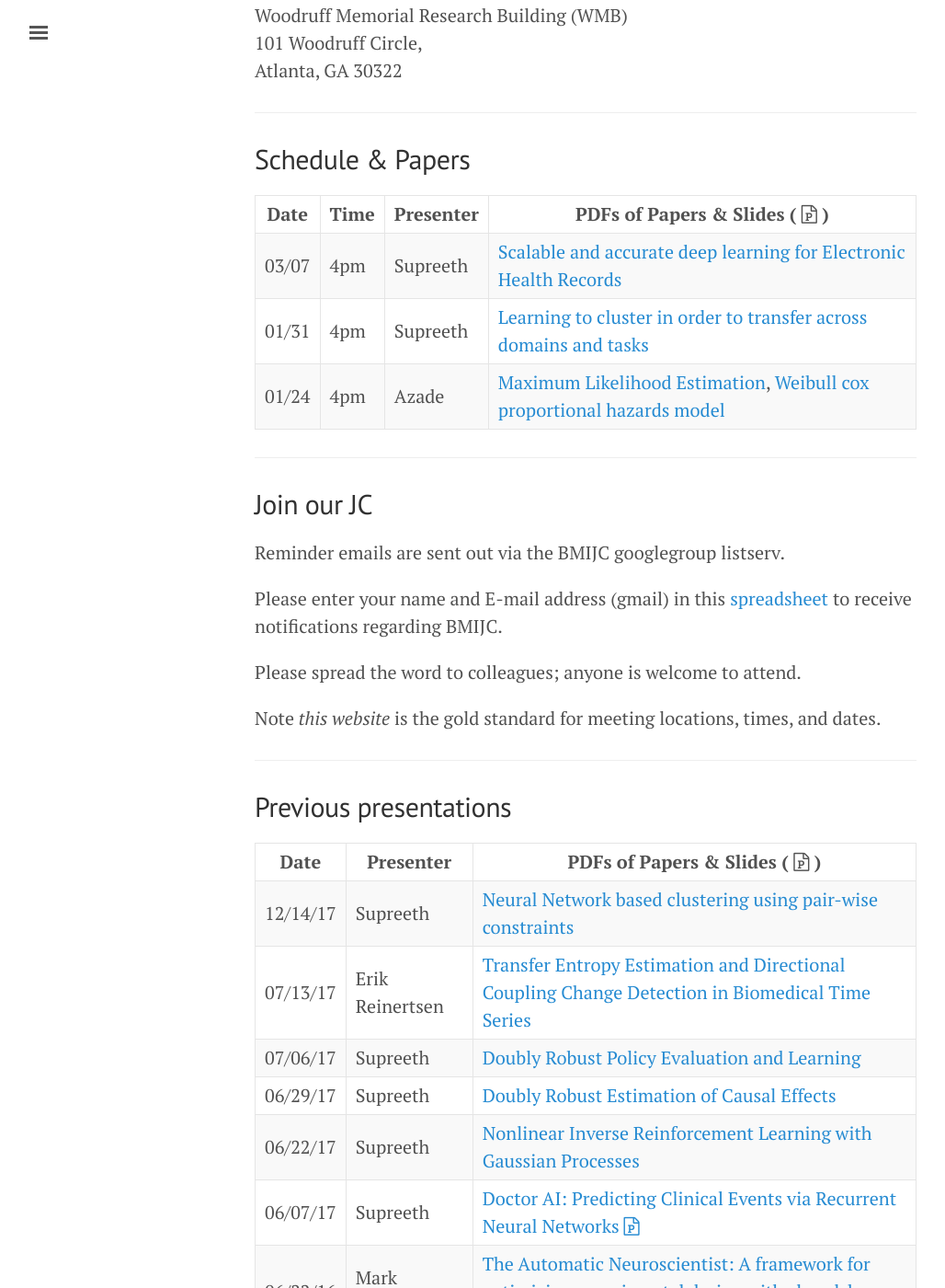
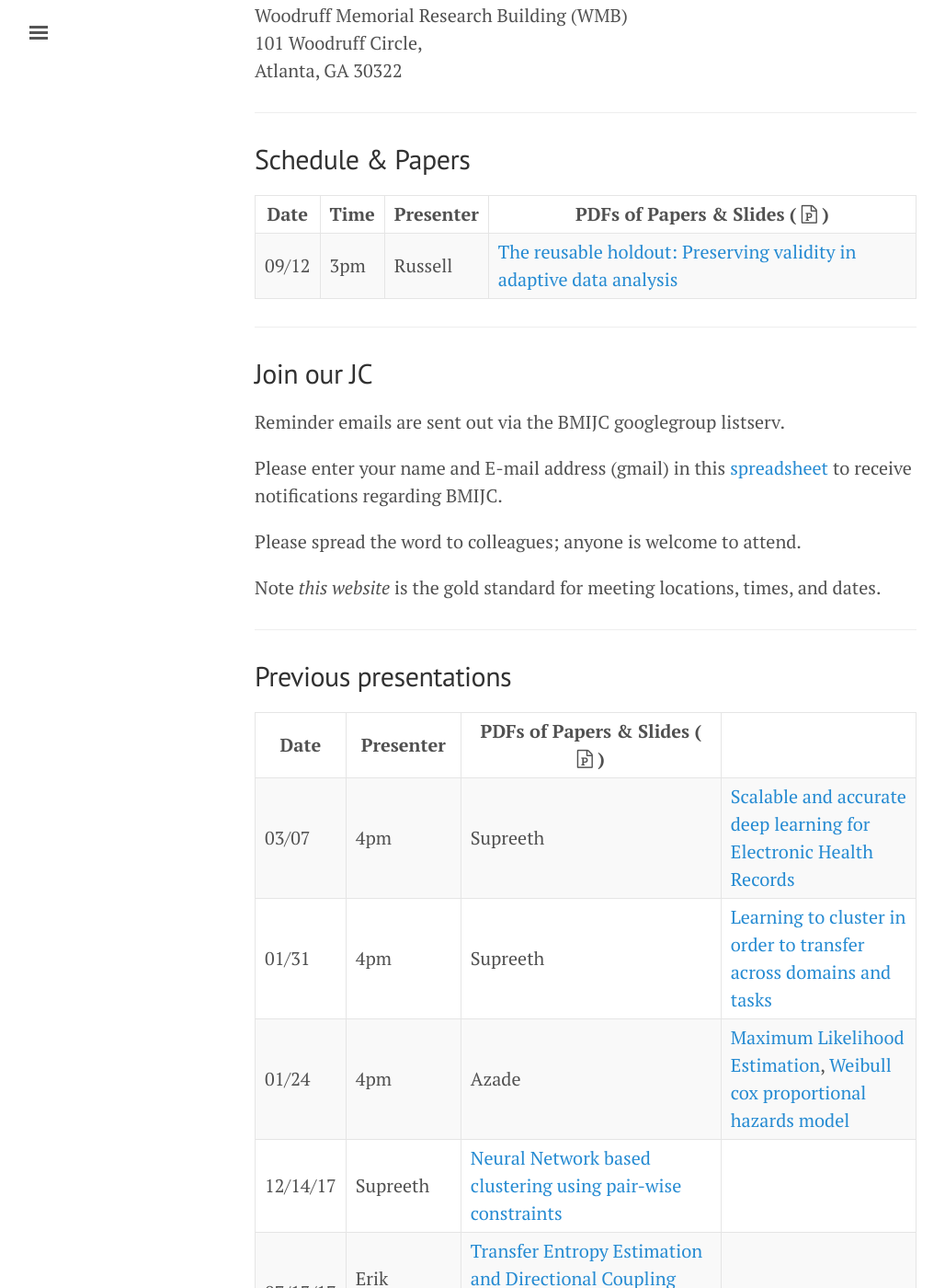
Before and after one commit to NematiLab/bmijc, a Jekyll site: the page built from index.md, in a window 1280 px wide and 1400 px high, scrolled down 527 px. Shown: the whole window at 92% size, without its empty margins (3-1031 px from the left). Built offline with Jekyll 4.4.1, drawn with Linux system fonts in a browser that asks for light colours; nearby versions of some CDN libraries; some of the changed lines change nothing that is shown.

Commit message:
Updated for Journal Club on 09-12-18

```diff
--- a/index.md
+++ b/index.md
@@ -31,9 +31,8 @@
 
 Date | Time    | Presenter | PDFs of Papers & Slides ( <i class='fa fa-file-powerpoint-o'></i> )
 --- | --- | --- | ---
-03/07 | 4pm | Supreeth | [Scalable and accurate deep learning for Electronic Health Records]({{ site.baseurl }}/assets/021418_paper.pdf){:target="_blank"}
-01/31 | 4pm | Supreeth | [Learning to cluster in order to transfer across domains and tasks]({{ site.baseurl }}/assets/013118_paper.pdf){:target="_blank"}
-01/24 | 4pm | Azade | [Maximum Likelihood Estimation]({{ site.baseurl }}/assets/011718_paper.pdf){:target="_blank"}, [Weibull cox proportional hazards model]({{ site.baseurl }}/assets/weibull_cox.pdf){:target="_blank"}
+09/12 | 3pm | Russell | [The reusable holdout: Preserving validity in adaptive data analysis]({{ site.baseurl }}/assets/091218_paper.pdf){:target="_blank"}
+
 
 ---
 
@@ -57,6 +56,9 @@
 
 Date | Presenter | PDFs of Papers & Slides ( <i class='fa fa-file-powerpoint-o'></i> )
 --- | --- | ---
+03/07 | 4pm | Supreeth | [Scalable and accurate deep learning for Electronic Health Records]({{ site.baseurl }}/assets/021418_paper.pdf){:target="_blank"}
+01/31 | 4pm | Supreeth | [Learning to cluster in order to transfer across domains and tasks]({{ site.baseurl }}/assets/013118_paper.pdf){:target="_blank"}
+01/24 | 4pm | Azade | [Maximum Likelihood Estimation]({{ site.baseurl }}/assets/011718_paper.pdf){:target="_blank"}, [Weibull cox proportional hazards model]({{ site.baseurl }}/assets/weibull_cox.pdf){:target="_blank"}
 12/14/17 | Supreeth | [Neural Network based clustering using pair-wise constraints]({{ site.baseurl }}/assets/121317_paper.pdf){:target="_blank"}
 07/13/17 | Erik Reinertsen | [Transfer Entropy Estimation and Directional Coupling Change Detection in Biomedical Time Series]({{ site.baseurl }}/assets/071317_paper.pdf){:target="_blank"}
 07/06/17 | Supreeth | [Doubly Robust Policy Evaluation and Learning]({{ site.baseurl }}/assets/070617_paper.pdf){:target="_blank"}
```
Also changed, not shown: 1 other file.
